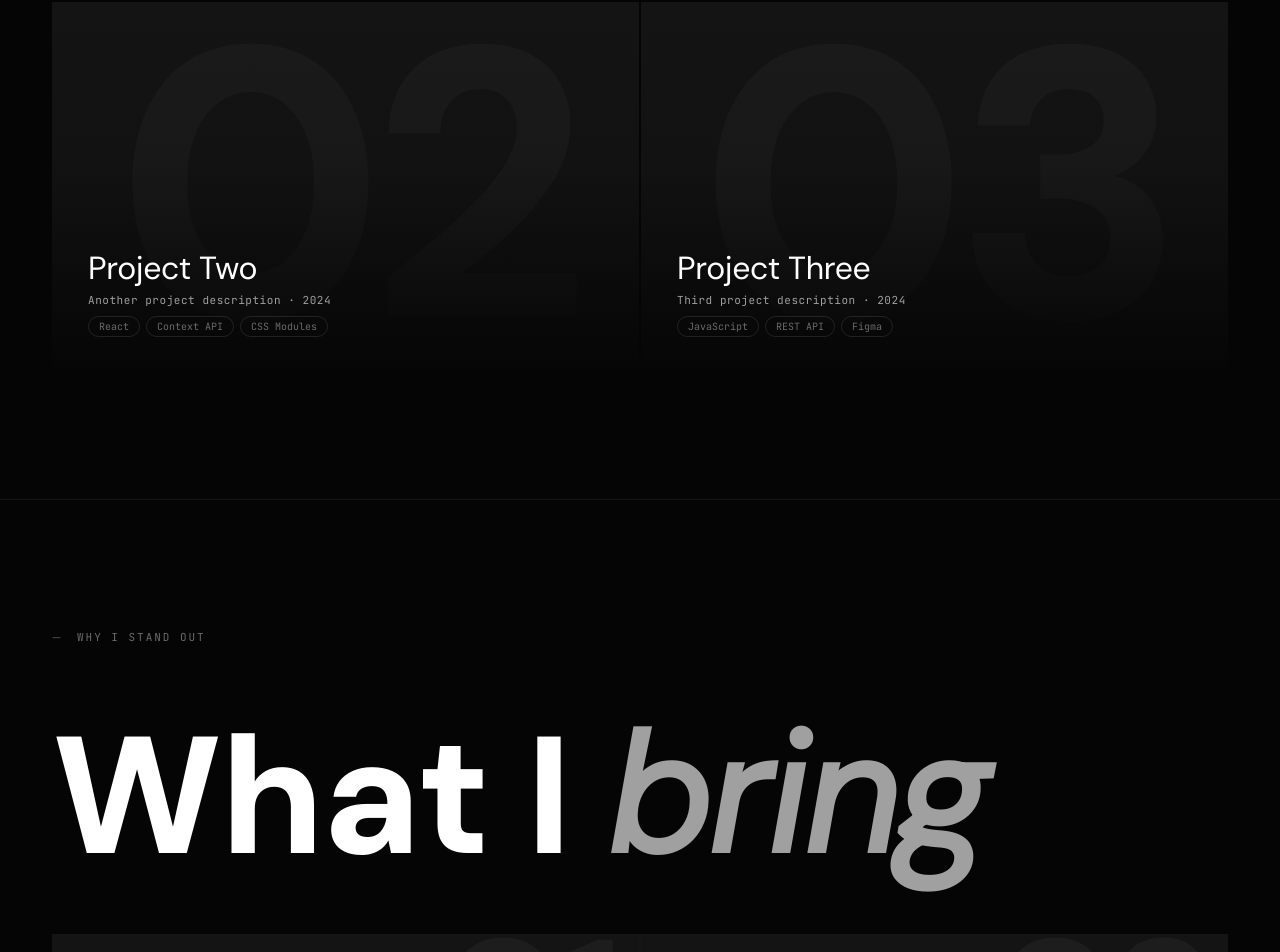
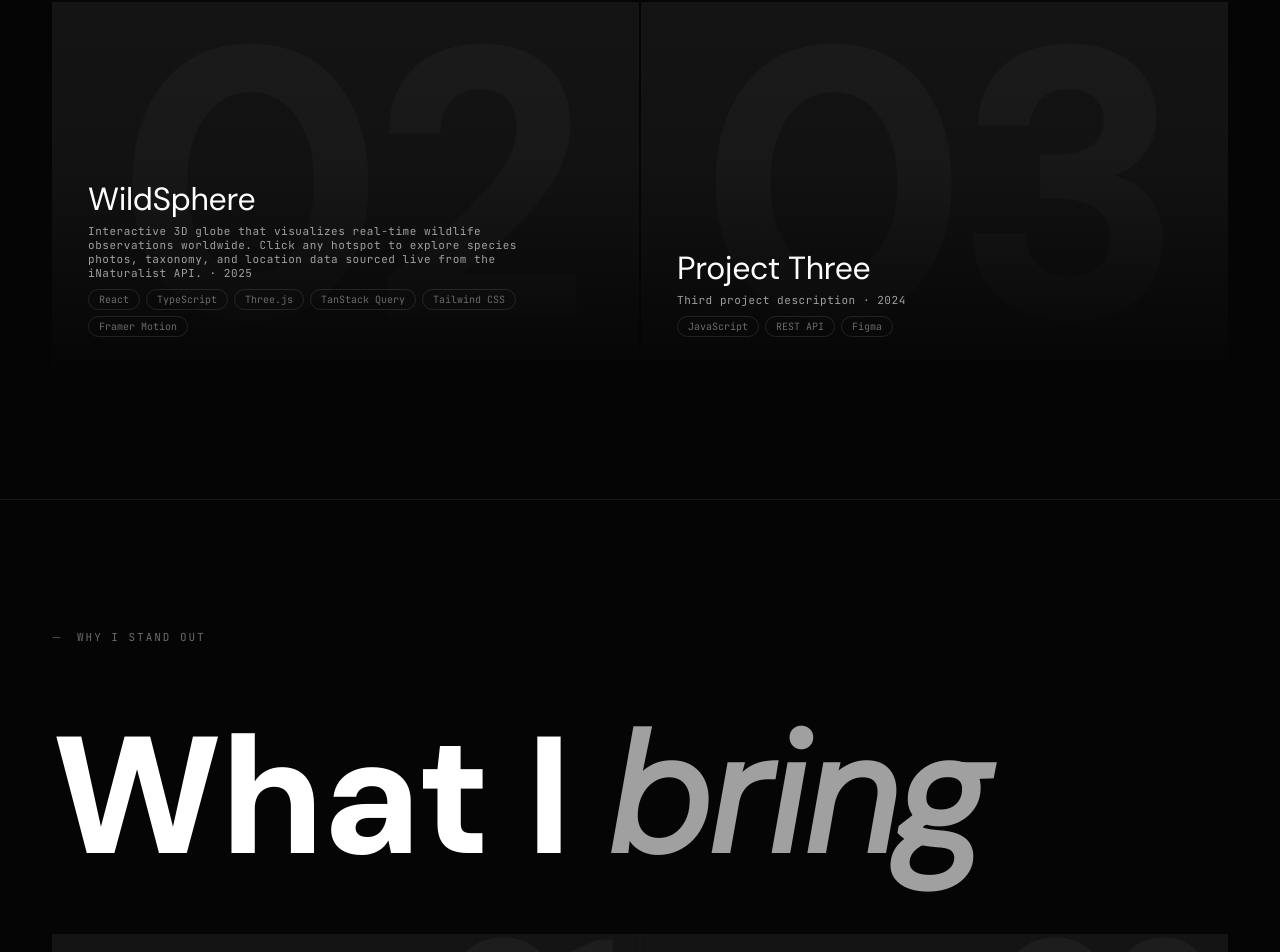
Before and after one commit to J-Jill/j-jill-portfolio, a React (Vite) app: page / in a window 1280 px wide. Shown: the part 2015-2967 px from the top of the page. Built offline with nearby package versions, Linux system fonts and the light colour scheme.

Commit message:
feat(project): Add WildSphare project

```diff
--- a/src/data/projects.ts
+++ b/src/data/projects.ts
@@ -21,12 +21,20 @@ export const projects: Project[] = [
   },
   {
     id: "02",
-    name: "Project Two",
-    description: "Another project description",
-    year: 2024,
-    tags: ["React", "Context API", "CSS Modules"],
-    url: "https://project-two.vercel.app",
-    githubUrl: "https://github.com/jillianram/project-two",
+    name: "WildSphere",
+    description:
+      "Interactive 3D globe that visualizes real-time wildlife observations worldwide. Click any hotspot to explore species photos, taxonomy, and location data sourced live from the iNaturalist API.",
+    year: 2025,
+    tags: [
+      "React",
+      "TypeScript",
+      "Three.js",
+      "TanStack Query",
+      "Tailwind CSS",
+      "Framer Motion",
+    ],
+    url: "https://wildsphere.netlify.app",
+    githubUrl: "https://github.com/J-Jill/wildsphere",
   },
   {
     id: "03",
```
